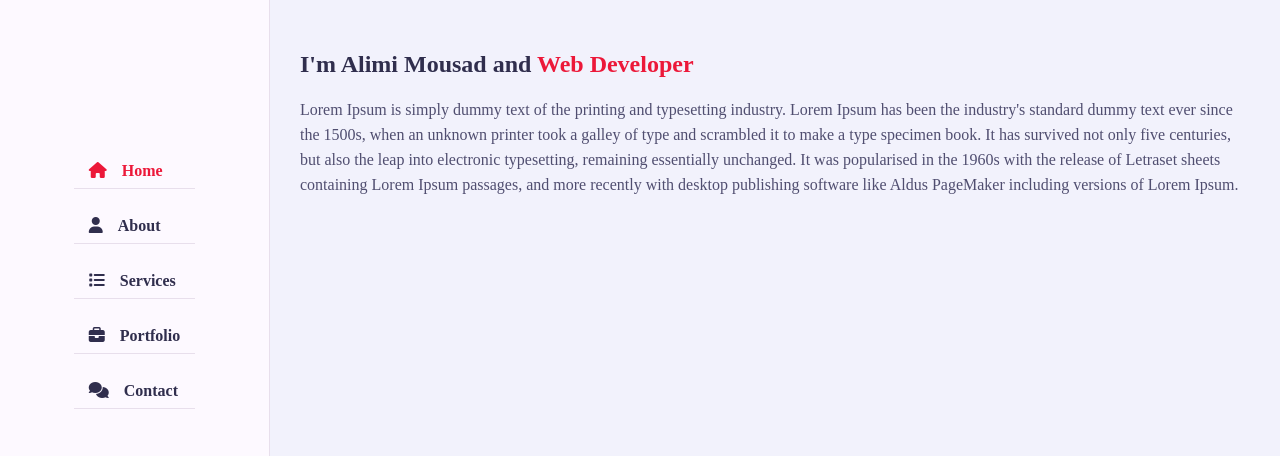
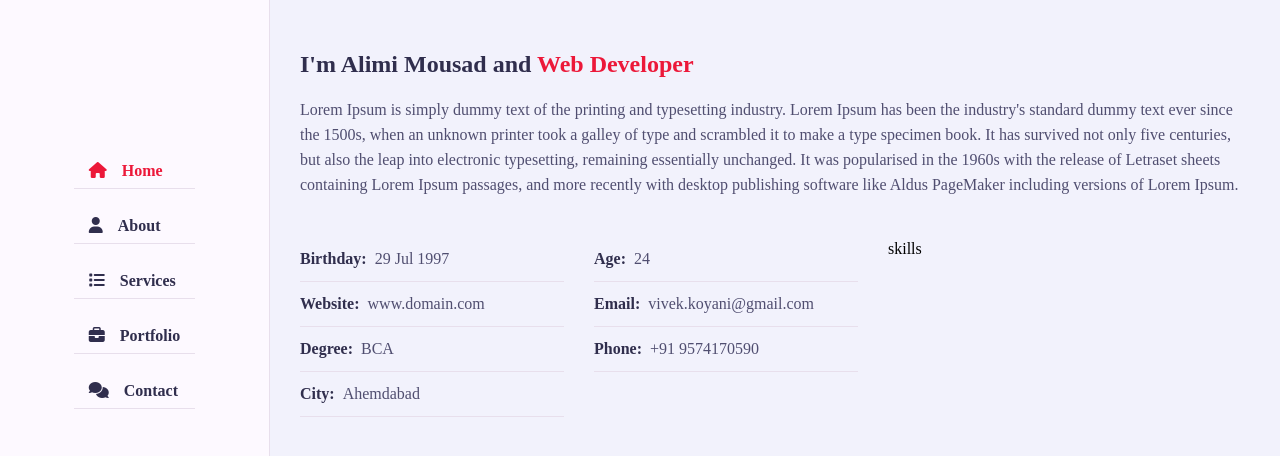
Before and after one commit to VIVEKKOYANI/Personal-Portfolio-, a plain HTML site: page index.html in a window 1280 px wide. Shown: the part 134-590 px from the top of the page. Drawn offline with Linux system fonts and the light colour scheme; a web font is replaced by a local one.

Commit message:
add about section

```diff
--- a/CSS/style.css
+++ b/CSS/style.css
@@ -349,3 +349,35 @@ h3.my-profession{
     line-height: 25px;
     color: var(--text-black-700);
 }
+
+.about .about-content .personal-info{
+    flex: 0 0 60%;
+    max-width: 60%;
+    margin-top: 40px;
+}
+
+.about .about-content .personal-info .info-item{
+    flex: 0 0 50%;
+    max-width: 50%;
+}
+
+.about .about-content .personal-info .info-item p {
+    font-weight: 600;
+    padding: 10px 0;
+    font-size: 16px;
+    color: var(--text-black-900);
+    border-bottom: 1px solid var(--bg-black-50);
+}
+
+.about .about-content .personal-info .info-item p span{
+    font-weight: 400;
+    color: var(--text-black-700);
+    margin-left: 4px;
+    display: inline-block;
+}
+
+.about .about-content .skills{
+    flex: 0 0 40%;
+    max-width: 40%;
+    margin-top: 40px;
+}
--- a/index.html
+++ b/index.html
@@ -76,6 +76,34 @@
                                         versions of Lorem Ipsum.</p>
                                 </div>
                             </div>
+                            <div class="row">
+                                <div class="personal-info padd-15">
+                                    <div class="row">
+                                        <div class="info-item padd-15">
+                                            <p>Birthday: <span>29 Jul 1997</span></p>
+                                        </div>
+                                        <div class="info-item padd-15">
+                                            <p>Age: <span>24</span></p>
+                                        </div>
+                                        <div class="info-item padd-15">
+                                            <p>Website: <span>www.domain.com</span></p>
+                                        </div>
+                                        <div class="info-item padd-15">
+                                            <p>Email: <span>vivek.koyani@gmail.com</span></p>
+                                        </div>
+                                        <div class="info-item padd-15">
+                                            <p>Degree: <span>BCA</span></p>
+                                        </div>
+                                        <div class="info-item padd-15">
+                                            <p>Phone: <span>+91 9574170590</span></p>
+                                        </div>
+                                        <div class="info-item padd-15">
+                                            <p>City: <span>Ahemdabad</span></p>
+                                        </div>
+                                    </div>
+                                </div>
+                                <div class="skills padd-15">skills</div>
+                            </div>
                         </div>
                     </div>
                 </div>
```
